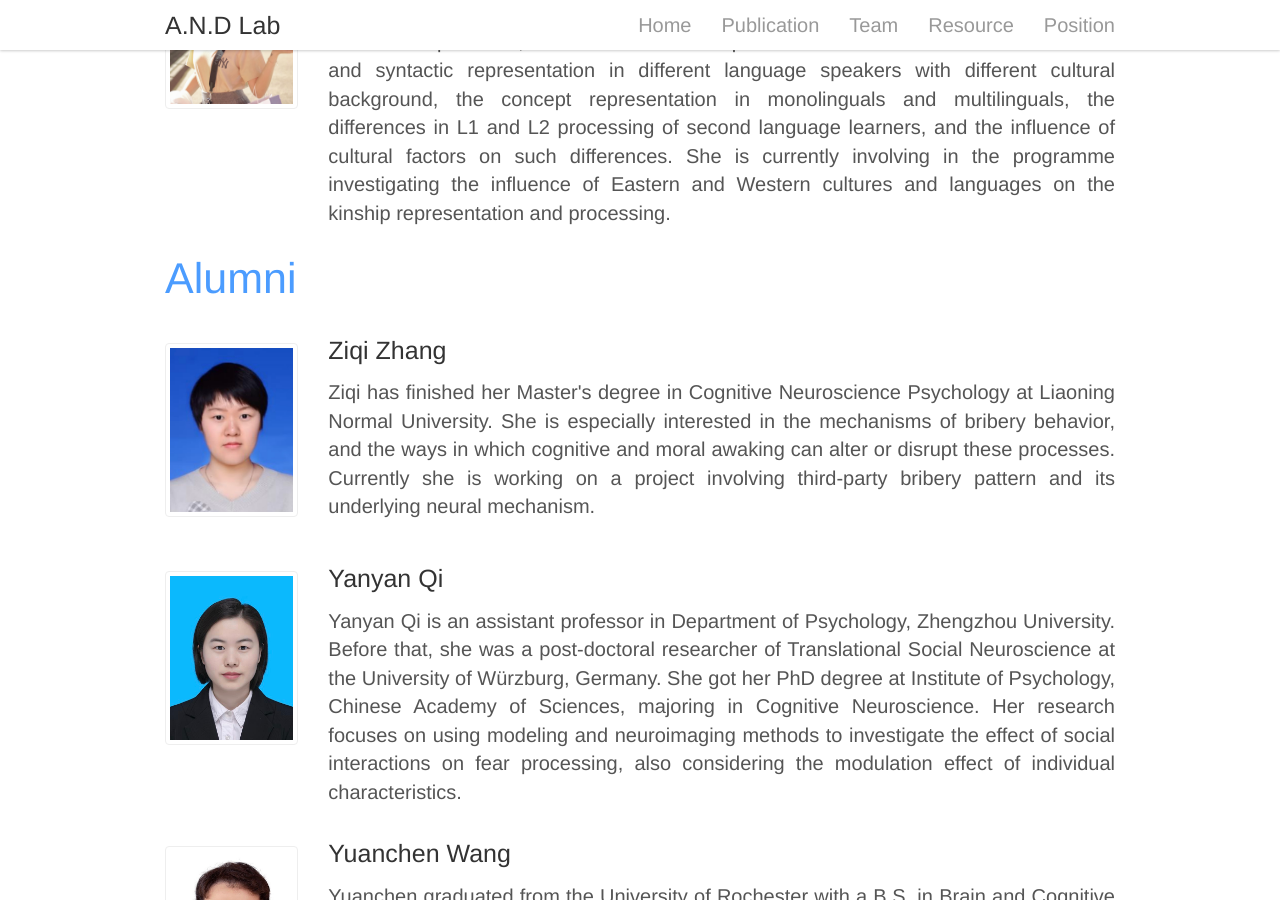
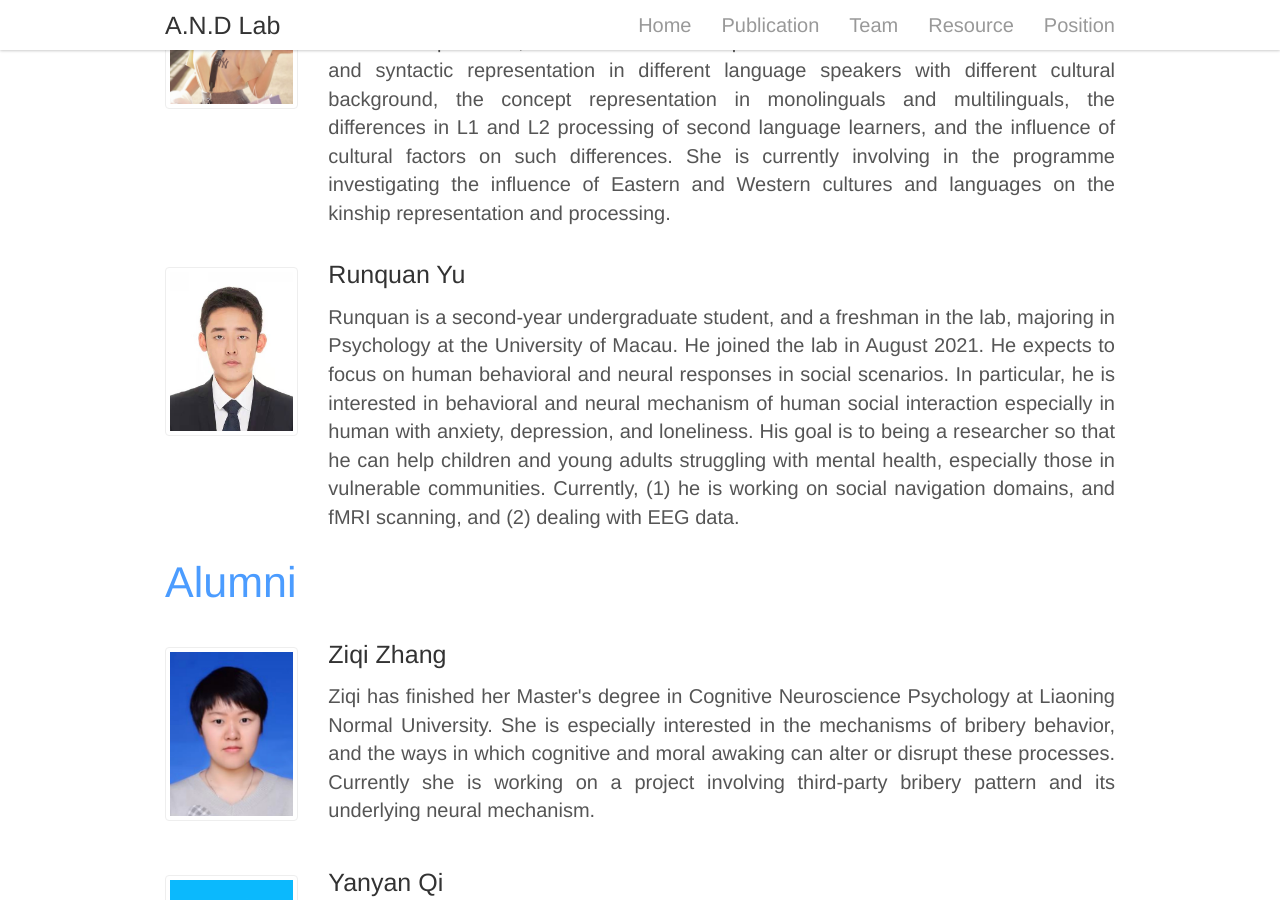
Before and after one commit to andlab-um/lab-website, a Jekyll site: the page built from _pages/team.html, in a window 1280 px wide and 900 px high, scrolled down 5275 px. Built offline with Jekyll 4.4.1, drawn with Linux system fonts in a browser that asks for light colours; nearby versions of some CDN libraries.

Commit message:
Add Runquan Yu

```diff
--- a/_data/member.yml
+++ b/_data/member.yml
@@ -70,6 +70,9 @@
     - name: Xianqing Liu
       image: xianqing.png
       content: Xianqing is an RA student in the lab. As a student with a background in linguistics, she expects to focus her research on psychological processes behind languages and cultures. In particular, she is interested in topics such as the neural basis of semantic and syntactic representation in different language speakers with different cultural background, the concept representation in monolinguals and multilinguals, the differences in L1 and L2 processing of second language learners, and the influence of cultural factors on such differences. She is currently involving in the programme investigating the influence of Eastern and Western cultures and languages on the kinship representation and processing.
+    - name: Runquan Yu
+      image: yurunquan.png
+      content: Runquan is a second-year undergraduate student, and a freshman in the lab, majoring in Psychology at the University of Macau. He joined the lab in August 2021. He expects to focus on human behavioral and neural responses in social scenarios. In particular, he is interested in behavioral and neural mechanism of human social interaction especially in human with anxiety, depression, and loneliness. His goal is to being a researcher  so that he can help children and young adults struggling with mental health, especially those in vulnerable communities. Currently, (1) he is working on social navigation domains, and fMRI scanning, and (2) dealing with EEG data.
 
 - title: Alumni
   members:
```
Also changed, not shown: assets/images/team/yurunquan.png (added).
